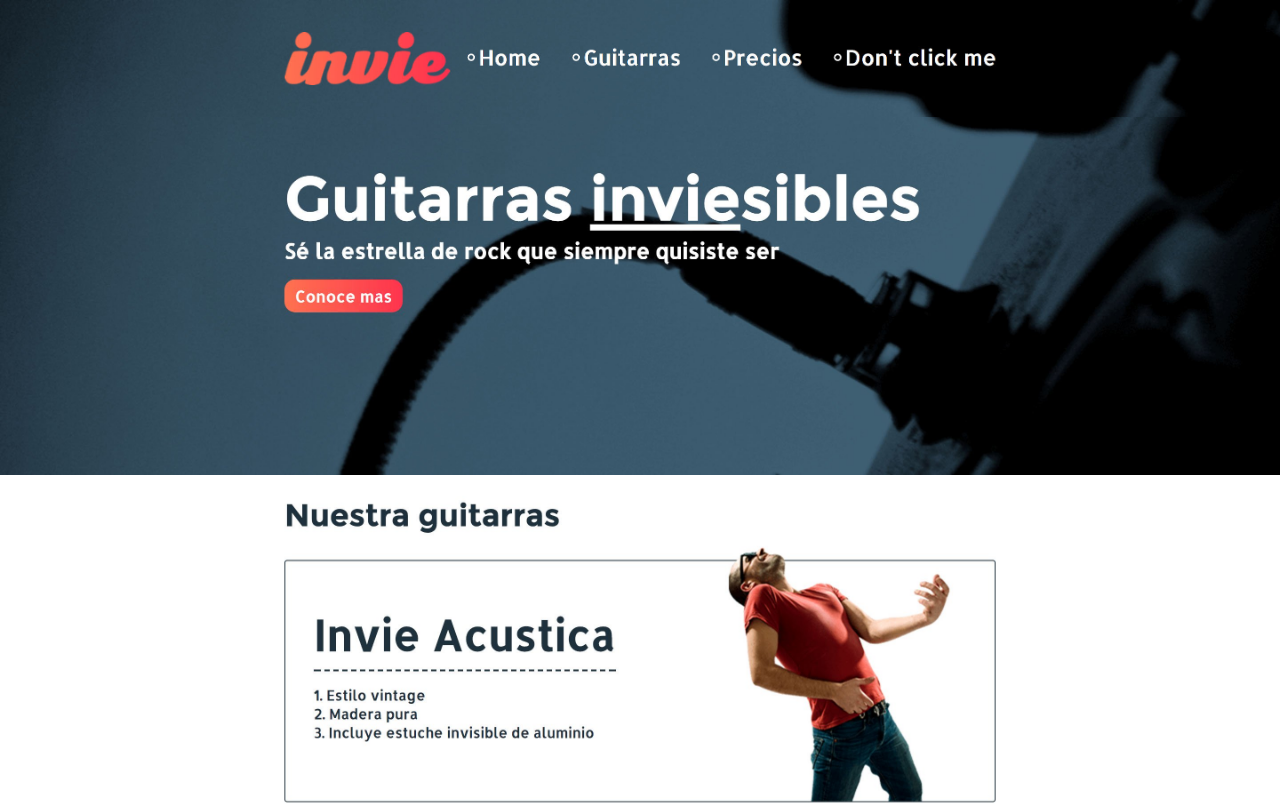
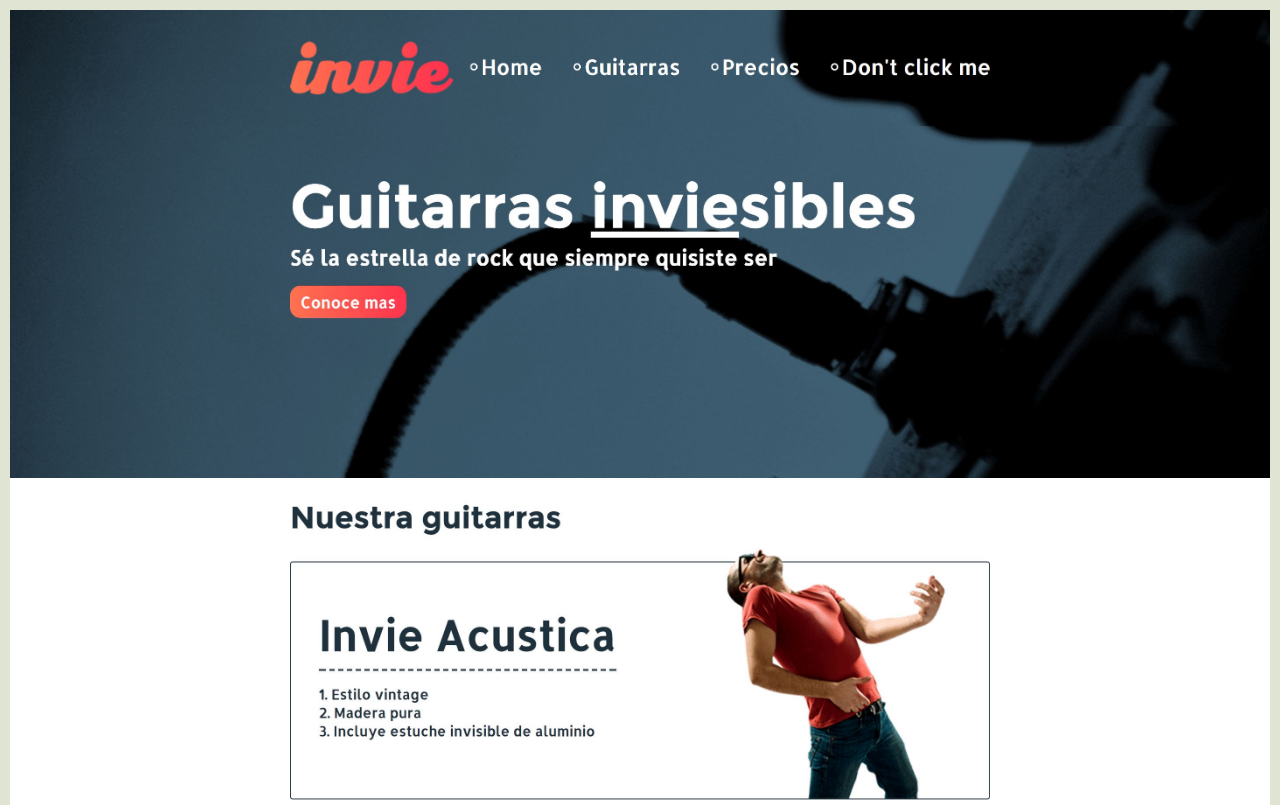
Before and after one commit to jjrp80/invie-github, a plain HTML site: page index.html in a window 1280 px wide. Shown: the top 805 px of the page. Drawn offline with Linux system fonts and the light colour scheme.

Commit message:
Hotfix 1

```diff
--- a/index.html
+++ b/index.html
@@ -4,6 +4,7 @@
         <style media="screen">
             body {
                 margin: 0;
+                border: 10px solid #6723;
             }
             img {
                 max-width: 100%;
```
